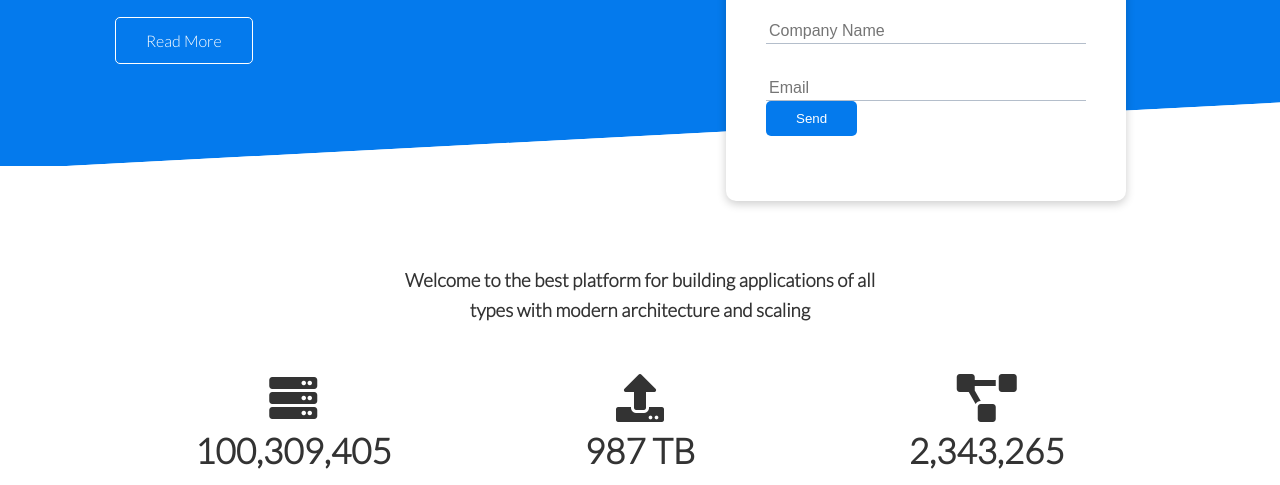
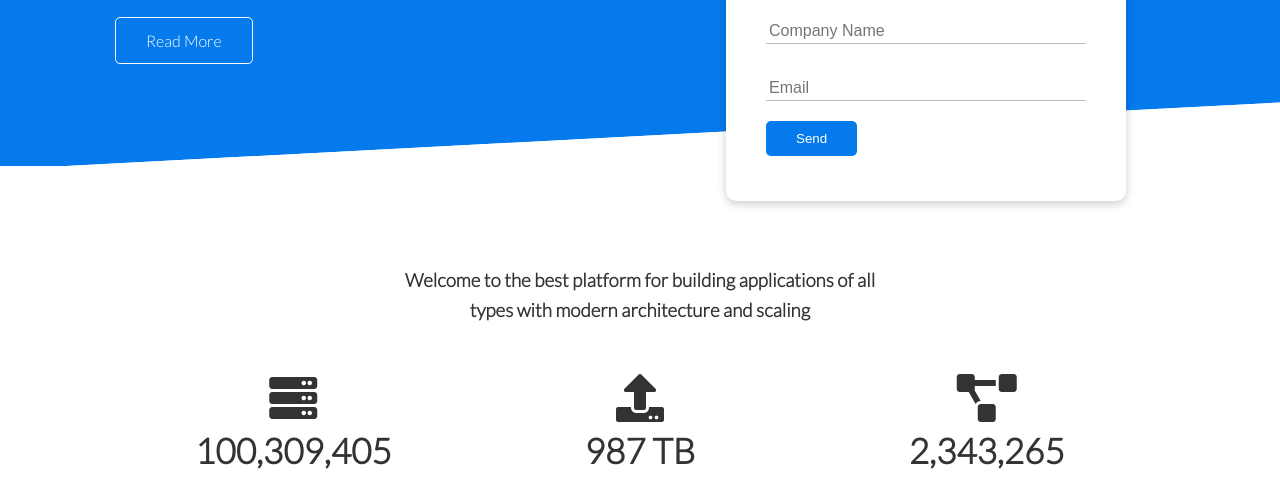
Before and after one commit to ThomasAurelius/malarki, a plain HTML site: page index.html in a window 1280 px wide. Shown: the part 304-789 px from the top of the page. Drawn offline with Linux system fonts and the light colour scheme.

Commit message:
Update style.css

```diff
--- a/css/style.css
+++ b/css/style.css
@@ -125,6 +125,10 @@ pre {
 
 .showcase-form .form-control {
 	margin: 30px 0;
+}
+
+.showcase-form .btn {
+	margin-top: 20px;
 }
 
 .showcase-form input[type="text"],
```
